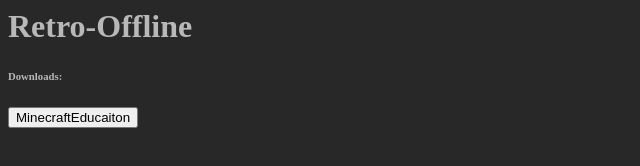
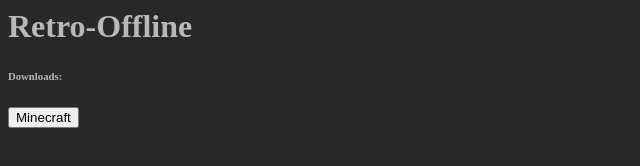
Before and after one commit to Retro-Offline/Retro-Offline.github.io, a plain HTML site: page index.html in a window 1280 px wide. Shown: the whole page, without its empty margins (0-640 px from the left). Drawn offline with Linux system fonts and the light colour scheme.

Commit message:
Update index.html

```diff
--- a/index.html
+++ b/index.html
@@ -15,7 +15,7 @@
 
     <!-- <button onclick="location.href = 'https://drive.google.com/file/d/1bfA9dmT2qOBwaIzPNy7kF6x_cJTZgwf_/view?usp=sharing';" id="ClusterTruck" class="float-left submit-button" >ClusterTruck</button>  -->
     <!-- <button onclick="location.href = 'https://drive.google.com/file/d/14DGCrHEtQ0IVcKYMVOcPJi5zTZ4tfMbG/view?usp=sharing';" id="GeometryDash" class="float-left submit-button" >GeometryDash</button>  -->
-    <button onclick="location.href = 'https://drive.google.com/file/d/1U7ocC9Z0aUnL8ggZXpbKOzL-FnJ9148d/view?usp=sharing';" id="MinecraftEducaiton" class="float-left submit-button" >MinecraftEducaiton</button>
+    <button onclick="location.href = 'https://drive.google.com/file/d/1D_t82O6rLh9Wge9RllJIzdvww7b7xX2S/view?usp=sharing';" id="Minecraft" class="float-left submit-button" >Minecraft</button>
 
 </body>
 
```
